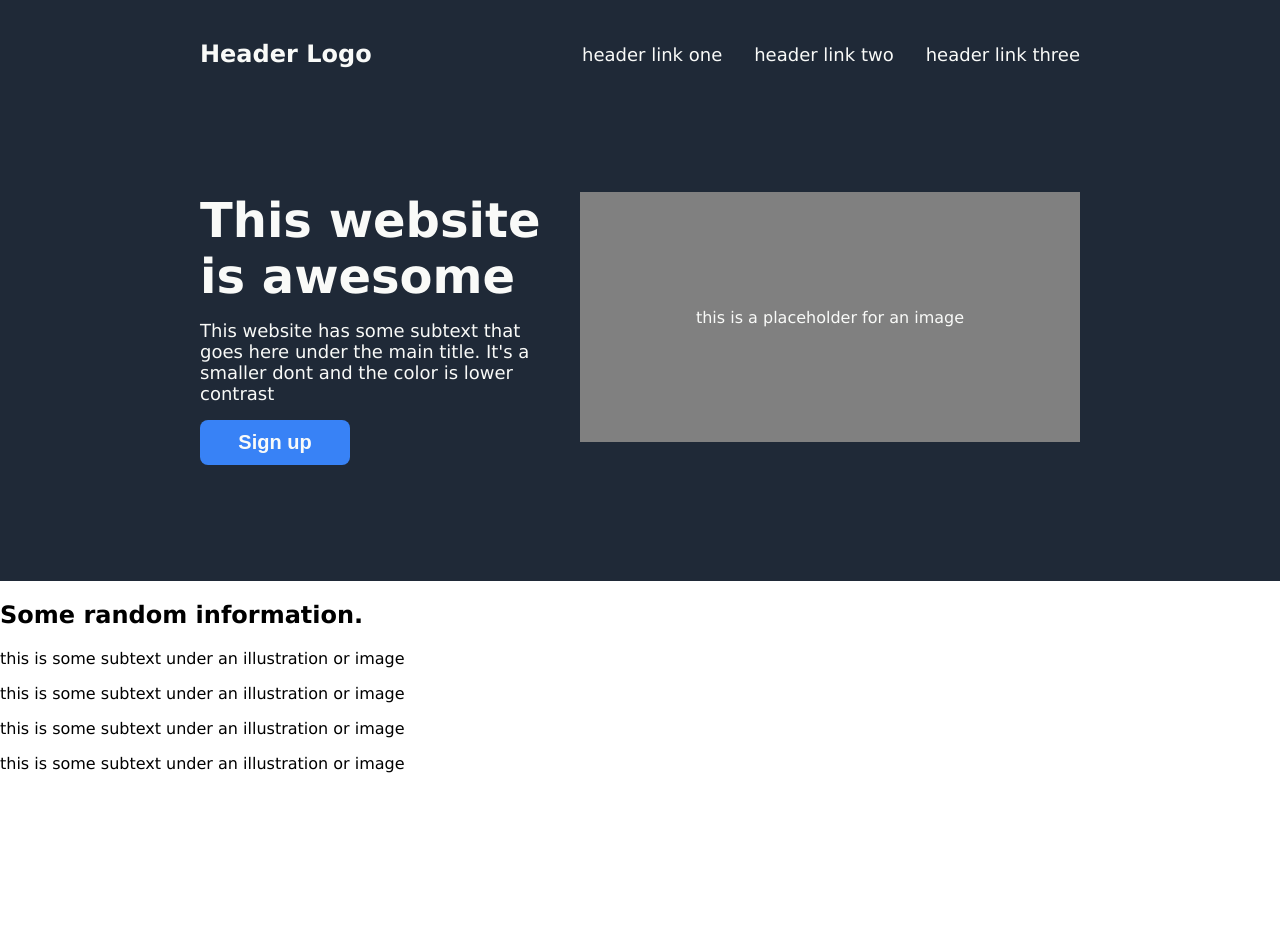
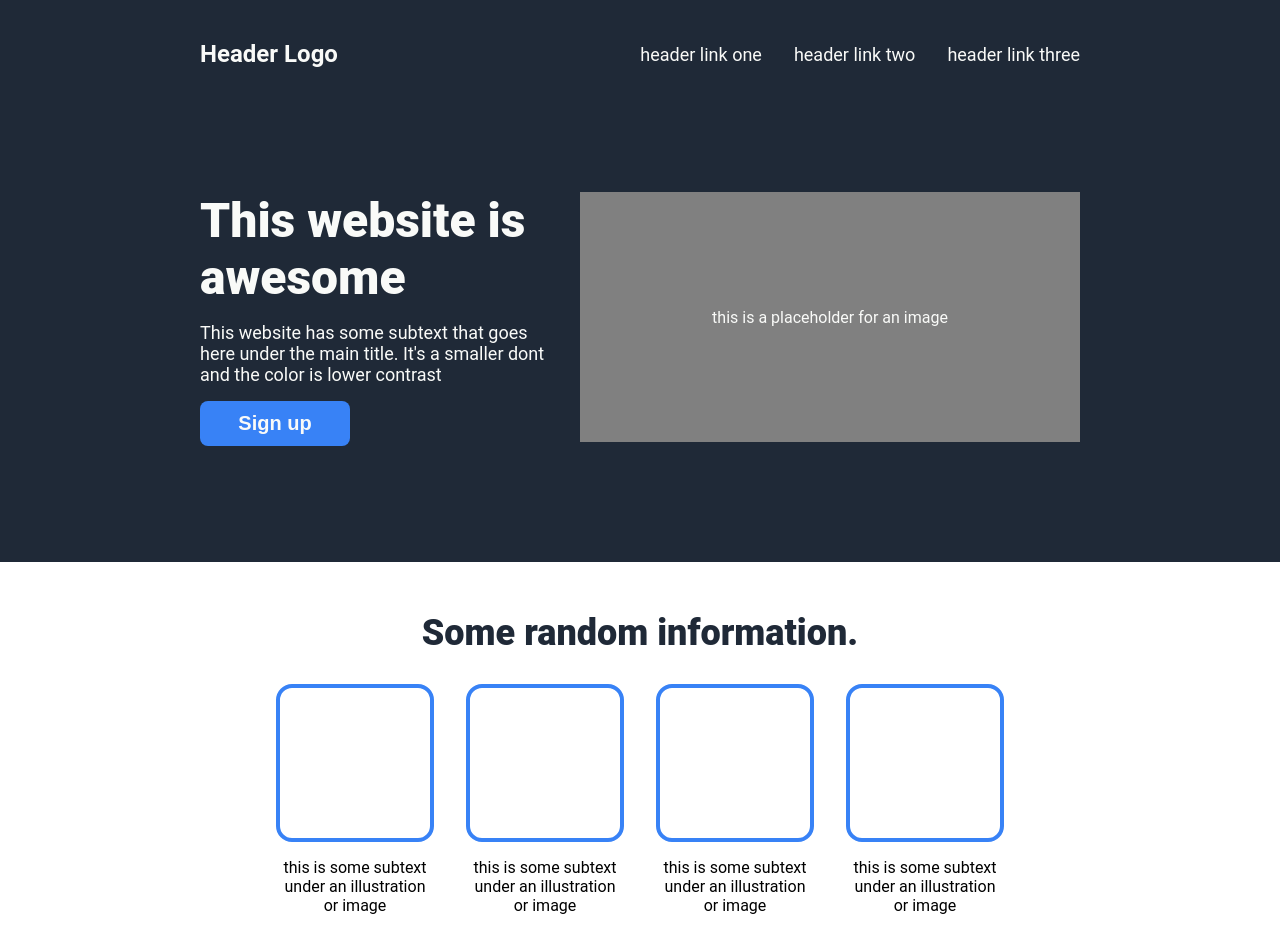
Before and after one commit to Arctic-Furnace/odin-landing-page, a plain HTML site: page index.html in a window 1280 px wide. Before the commit the page ends 800 px from the top, so only its background shows below. Drawn offline with Linux system fonts and the light colour scheme.

Commit message:
Add card section styling

```diff
--- a/style.css
+++ b/style.css
@@ -1,6 +1,6 @@
 body{
     margin:0;
-    font-family: 'Lucida Sans', 'Lucida Sans Regular', 'Lucida Grande', 'Lucida Sans Unicode', Geneva, Verdana, sans-serif;
+    font-family: 'Roboto', 'Lucida Sans', 'Lucida Sans Regular', 'Lucida Grande', 'Lucida Sans Unicode', Geneva, Verdana, sans-serif;
 }
 
 .header{
@@ -74,11 +74,52 @@ body{
     justify-content: center;
 }
 
-
-
 h1{
     font-size: 48px;
-    font-weight: extra-bold;
+    font-weight: 900;
     color: #f9faf8;
     margin:0;
 }
+
+h2{
+    font-size: 36px;
+    font-weight:900;
+    color:#1F2937;
+    margin-top:50px;
+    margin-bottom: 0;
+}
+
+.card-section{
+    display: flex;
+    flex-direction: column;
+    margin:0;
+    justify-content: center;
+    align-items: center;
+    gap:30px;
+    padding-bottom: 100px;
+}
+
+.card-collection{
+    display: flex;
+    gap:32px;
+    margin: 0px 400px;
+}
+
+.card{
+    display: flex;
+    flex-direction: column;
+}
+
+.illustration{
+    width: 150px;
+    height: 150px;
+    border-style: solid;
+    border-color: #3882F6;
+    border-width: 4px;
+    border-radius: 16px;
+}
+
+.card p{
+    align-self: center;
+    text-align: center;
+}
```
